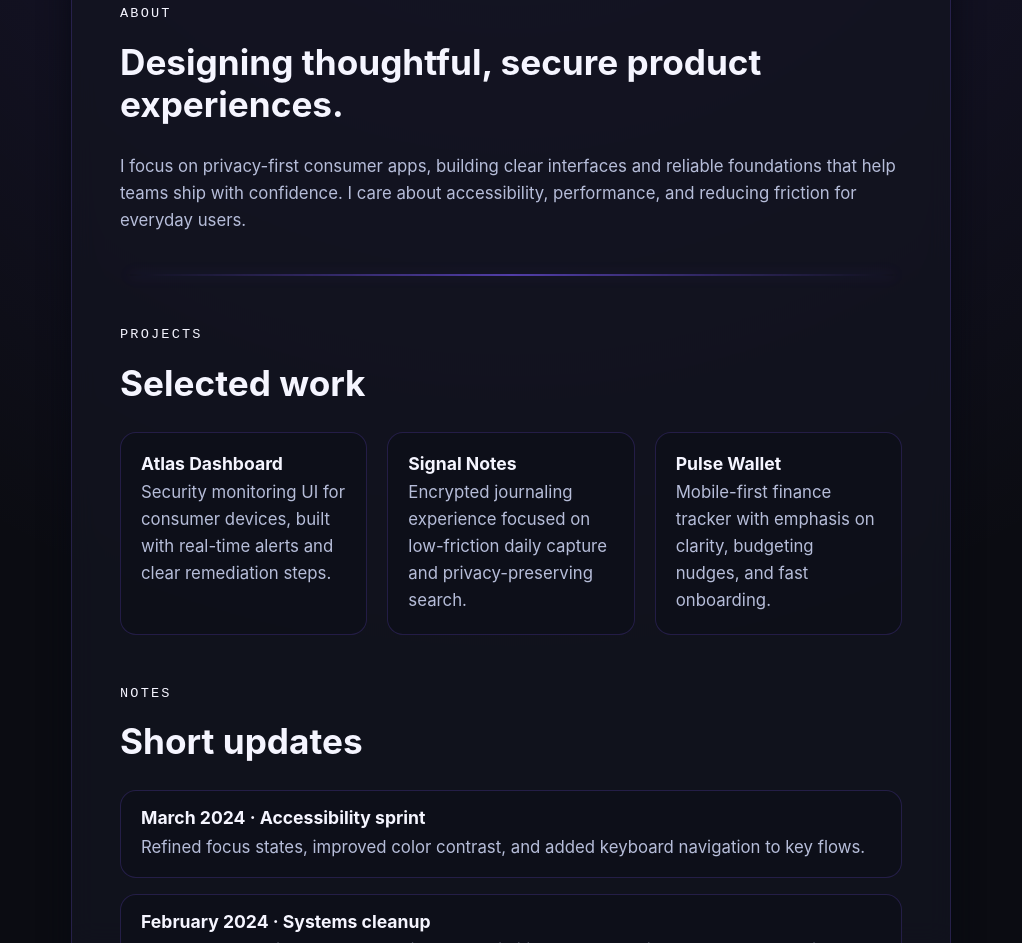
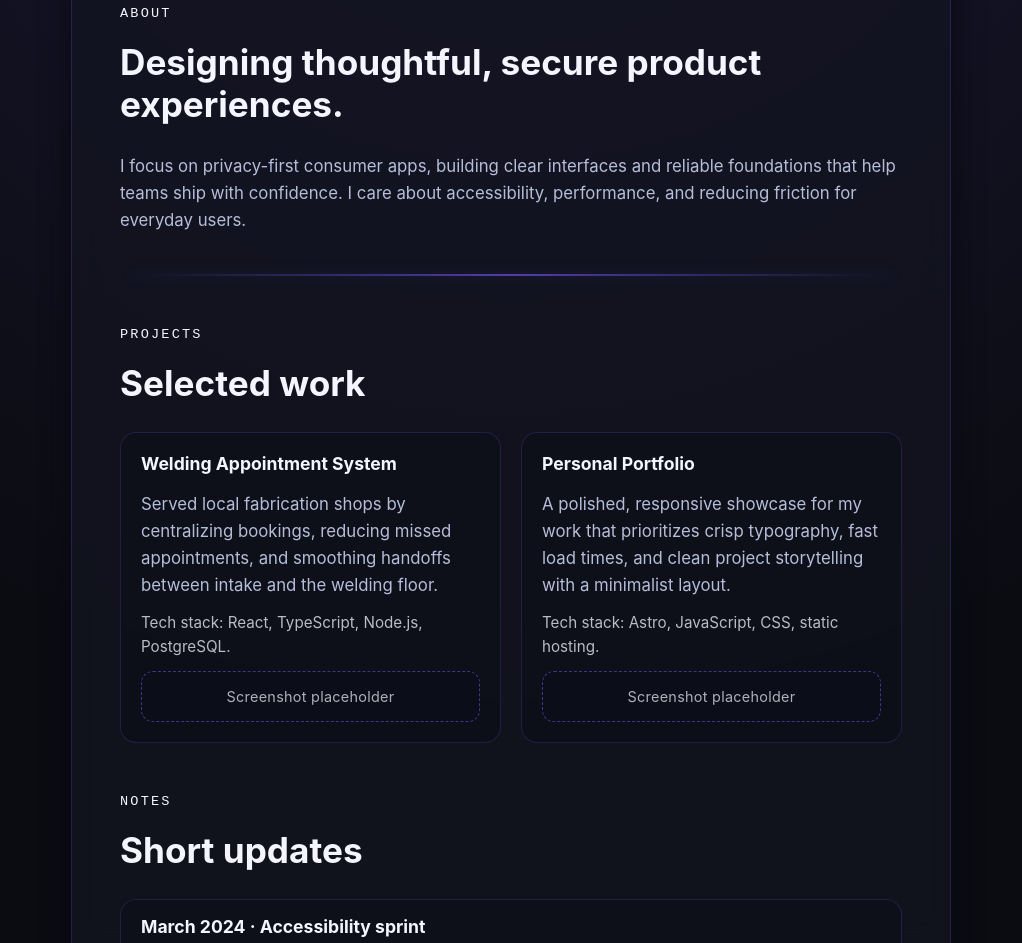
Before and after one commit to kumina-dev/portfolio, an Astro site: page / in a window 1280 px wide. Shown: the part 367-1310 px from the top of the page, without its empty margins (129-1151 px from the left). Built offline with nearby package versions, Linux system fonts and the light colour scheme; Astro itself is replaced by a stand-in of ours.

Commit message:
Update project summaries and placeholders

```diff
--- a/src/pages/index.astro
+++ b/src/pages/index.astro
@@ -44,25 +44,30 @@
 				<h2>Selected work</h2>
 				<div class="card-grid">
 					<article class="card">
-						<h3>Atlas Dashboard</h3>
+						<h3>Welding Appointment System</h3>
 						<p>
-							Security monitoring UI for consumer devices, built with real-time alerts and
-							clear remediation steps.
+							Served local fabrication shops by centralizing bookings, reducing missed
+							appointments, and smoothing handoffs between intake and the welding floor.
 						</p>
+						<p class="card-meta">
+							Tech stack: React, TypeScript, Node.js, PostgreSQL.
+						</p>
+						<div class="screenshot-placeholder" aria-label="Welding Appointment System screenshot placeholder">
+							Screenshot placeholder
+						</div>
 					</article>
 					<article class="card">
-						<h3>Signal Notes</h3>
+						<h3>Personal Portfolio</h3>
 						<p>
-							Encrypted journaling experience focused on low-friction daily capture and
-							privacy-preserving search.
+							A polished, responsive showcase for my work that prioritizes crisp typography,
+							fast load times, and clean project storytelling with a minimalist layout.
 						</p>
-					</article>
-					<article class="card">
-						<h3>Pulse Wallet</h3>
-						<p>
-							Mobile-first finance tracker with emphasis on clarity, budgeting nudges, and
-							fast onboarding.
+						<p class="card-meta">
+							Tech stack: Astro, JavaScript, CSS, static hosting.
 						</p>
+						<div class="screenshot-placeholder" aria-label="Personal Portfolio screenshot placeholder">
+							Screenshot placeholder
+						</div>
 					</article>
 				</div>
 			</section>
@@ -244,6 +249,25 @@
 				border-radius: 16px;
 				background: rgba(12, 14, 24, 0.6);
 				border: 1px solid rgba(124, 92, 255, 0.2);
+				display: flex;
+				flex-direction: column;
+				gap: 0.75rem;
+			}
+
+			.card-meta {
+				font-size: 0.95rem;
+				color: rgba(245, 245, 255, 0.75);
+			}
+
+			.screenshot-placeholder {
+				border-radius: 12px;
+				border: 1px dashed rgba(124, 92, 255, 0.5);
+				background: rgba(12, 14, 24, 0.35);
+				color: rgba(245, 245, 255, 0.7);
+				padding: 1rem;
+				text-align: center;
+				font-size: 0.9rem;
+				letter-spacing: 0.02em;
 			}
 
 			.notes-list {
```
